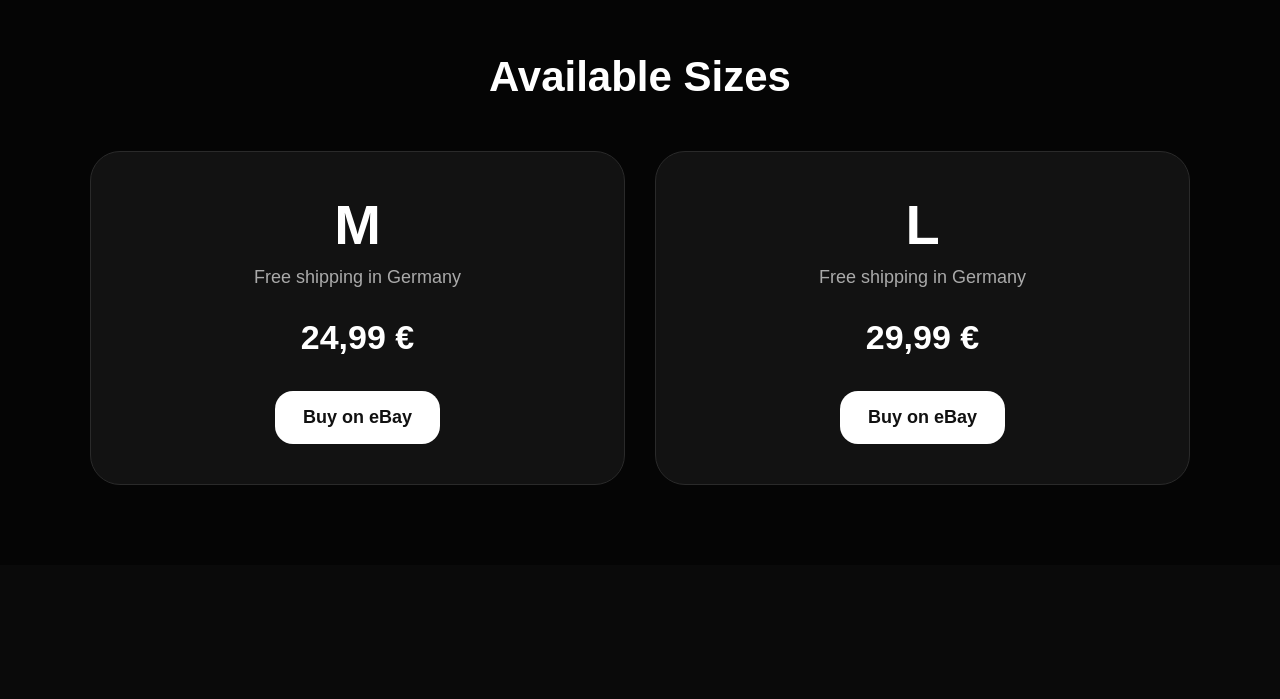
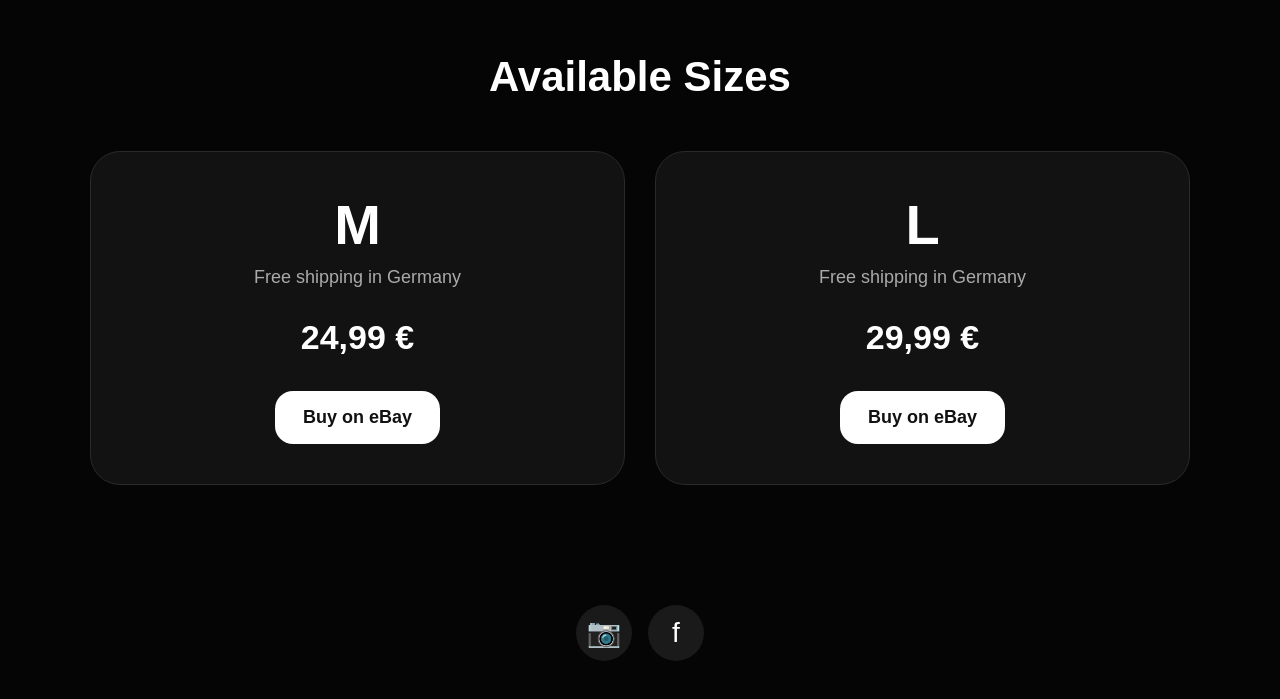
Before and after one commit to khalil93ayoub/afrinetics-site, a React (Vite) app: page / in a window 1280 px wide. Shown: the part 1490-2189 px from the top of the page. Before the commit the page ends 2055 px from the top, so only its background shows below. Built offline with nearby package versions, Linux system fonts and the light colour scheme.

Commit message:
Implement footer with Instagram and Facebook links
Added footer with social media links and styles.

```diff
--- a/src/App.jsx
+++ b/src/App.jsx
@@ -173,6 +173,53 @@ export default function App() {
           ))}
         </div>
       </section>
+         <footer
+        style={{
+          padding: '40px 24px 60px',
+          textAlign: 'center'
+        }}
+      >
+        <a
+          href="https://www.instagram.com/afri_netics/"
+          target="_blank"
+          rel="noreferrer"
+          style={{
+            display: 'inline-flex',
+            alignItems: 'center',
+            justifyContent: 'center',
+            width: 56,
+            height: 56,
+            marginRight: 16,
+            borderRadius: '50%',
+            background: '#1a1a1a',
+            color: 'white',
+            textDecoration: 'none',
+            fontSize: 28
+          }}
+        >
+          📷
+        </a>
+
+        <a
+          href="https://www.facebook.com/afrinetic"
+          target="_blank"
+          rel="noreferrer"
+          style={{
+            display: 'inline-flex',
+            alignItems: 'center',
+            justifyContent: 'center',
+            width: 56,
+            height: 56,
+            borderRadius: '50%',
+            background: '#1a1a1a',
+            color: 'white',
+            textDecoration: 'none',
+            fontSize: 28
+          }}
+        >
+          f
+        </a>
+      </footer>
     </div>
   )
 }
```
